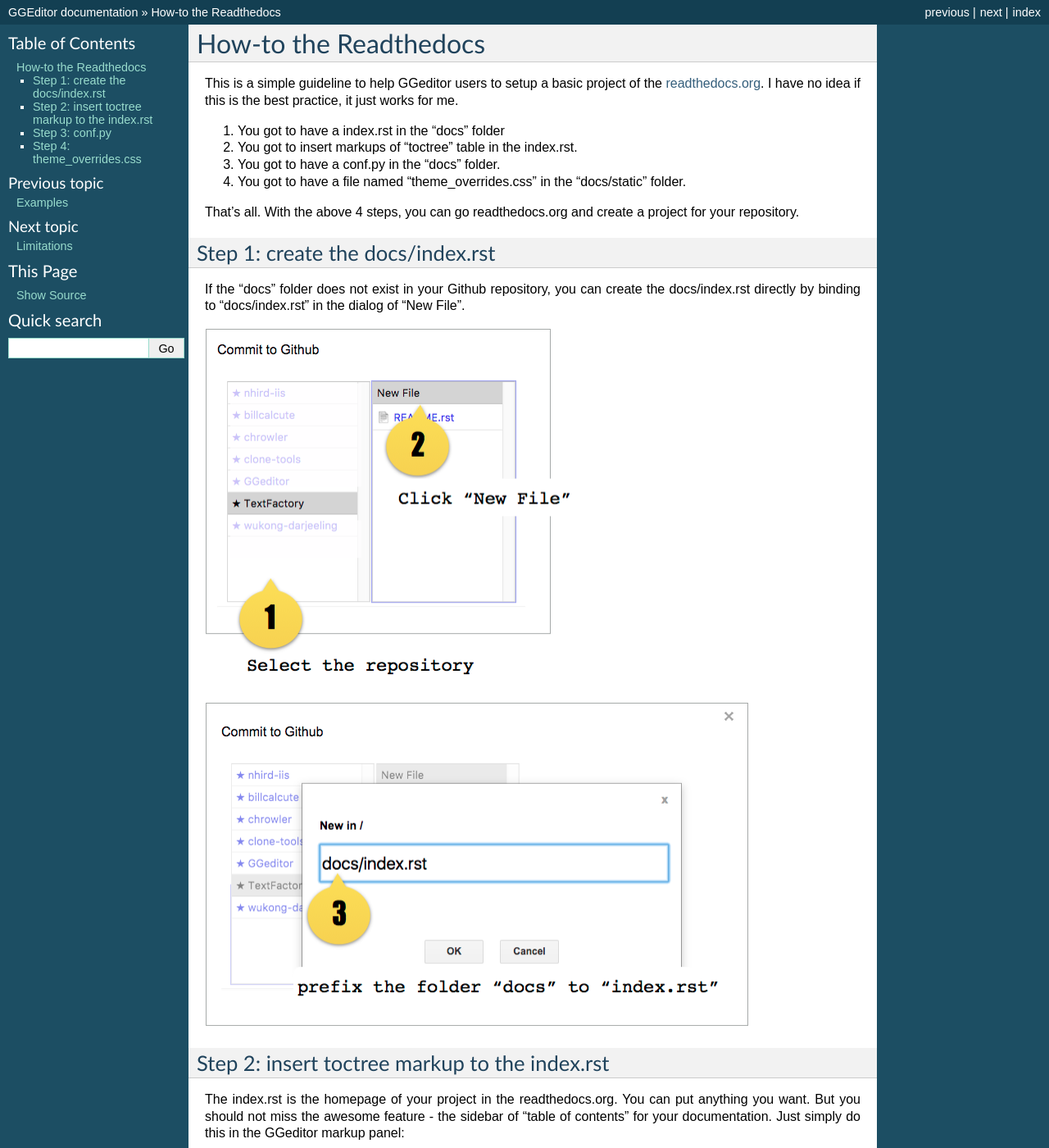
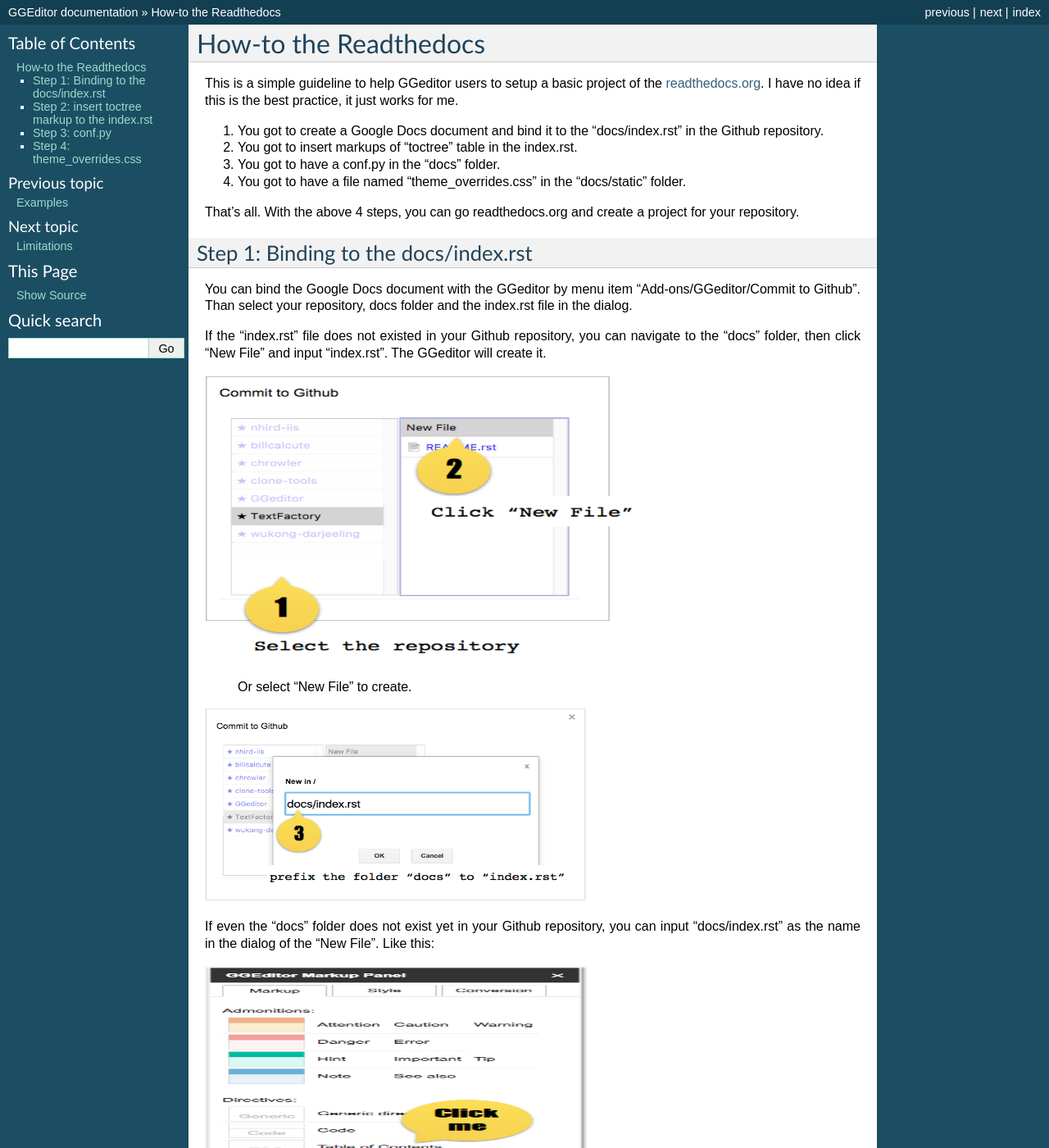
Before and after one commit to iapyeh/GGeditor, a Sphinx documentation site: the page built from docs/how2Readthedocs.rst, in a window 1280 px wide and 1400 px high. Shown: the whole window at 82% size. Built offline with Sphinx 7.4.7, drawn with Linux system fonts in a browser that asks for light colours.

Commit message:
Google Docs reST Editor@2016-11-26 17:47:38

```diff
--- a/docs/how2Readthedocs.rst
+++ b/docs/how2Readthedocs.rst
@@ -6,23 +6,31 @@
 
 This is a simple guideline to help GGeditor users to setup a basic project of the \ `readthedocs.org`_\ . I have no idea if this is the best practice, it just works for me.
 
-#. You got to have a index.rst in the “docs” folder
+#. You got to create a Google Docs document and bind it to the “docs/index.rst” in the Github repository.
 #. You got to insert markups of “toctree” table in the index.rst.
 #. You got to have a conf.py in the “docs” folder.
 #. You got to have a file named “theme_overrides.css” in the “docs/static” folder.
 
 That’s all. With the above 4 steps, you can go readthedocs.org  and create a project for your repository.
 
-.. _h341e5179157a606f5e6b5f5570287f2c:
+.. _h467c3456c435f3c292f45222c3d4910:
 
-Step 1: create the docs/index.rst
-=================================
+Step 1: Binding to the docs/index.rst
+=====================================
 
-If the “docs” folder does not exist in your Github repository, you can create the docs/index.rst directly by binding to “docs/index.rst” in the dialog of “New File”.
+You can bind the Google Docs document with the GGeditor by menu item “Add-ons/GGeditor/Commit to Github”. Than select your repository, docs folder and the index.rst file in the dialog.
+
+If the “index.rst” file does not existed in your Github repository, you can navigate to the “docs” folder, then click “New File” and input “index.rst”. The GGeditor will create it.
 
 \ |IMG1|\
 
+ Or select “New File” to create.
+
 \ |IMG2|\
+
+If even the “docs” folder does not exist yet in your Github repository, you can input “docs/index.rst” as the name in the dialog of the “New File”. Like this:
+
+\ |IMG3|\
 
 .. _h195ff4c157e501d115f391d4e173b36:
 
@@ -118,29 +126,33 @@
 .. _`the index.rst of the GGeditor`: https://docs.google.com/document/d/13b5dr8TZoTC5IJZeoiDt066b6mwq67yHqcl4TYUFnk0/edit?usp=sharing
 
 .. |IMG1| image:: static/how2Readthedocs_1.png
-   :height: 434 px
-   :width: 524 px
+   :height: 348 px
+   :width: 613 px
 
 .. |IMG2| image:: static/how2Readthedocs_2.png
-   :height: 396 px
-   :width: 664 px
+   :height: 234 px
+   :width: 465 px
 
 .. |IMG3| image:: static/how2Readthedocs_3.png
+   :height: 240 px
+   :width: 468 px
+
+.. |IMG4| image:: static/how2Readthedocs_4.png
    :height: 493 px
    :width: 310 px
 
-.. |IMG4| image:: static/how2Readthedocs_4.png
+.. |IMG5| image:: static/how2Readthedocs_5.png
    :height: 478 px
    :width: 810 px
 
-.. |IMG5| image:: static/how2Readthedocs_5.png
+.. |IMG6| image:: static/how2Readthedocs_6.png
    :height: 218 px
    :width: 1025 px
 
-.. |IMG6| image:: static/how2Readthedocs_6.png
+.. |IMG7| image:: static/how2Readthedocs_7.png
    :height: 149 px
    :width: 418 px
 
-.. |IMG7| image:: static/how2Readthedocs_7.png
+.. |IMG8| image:: static/how2Readthedocs_8.png
    :height: 149 px
    :width: 626 px
```
Also changed, not shown: other parts of docs/how2Readthedocs.rst (+5 -5 lines).
